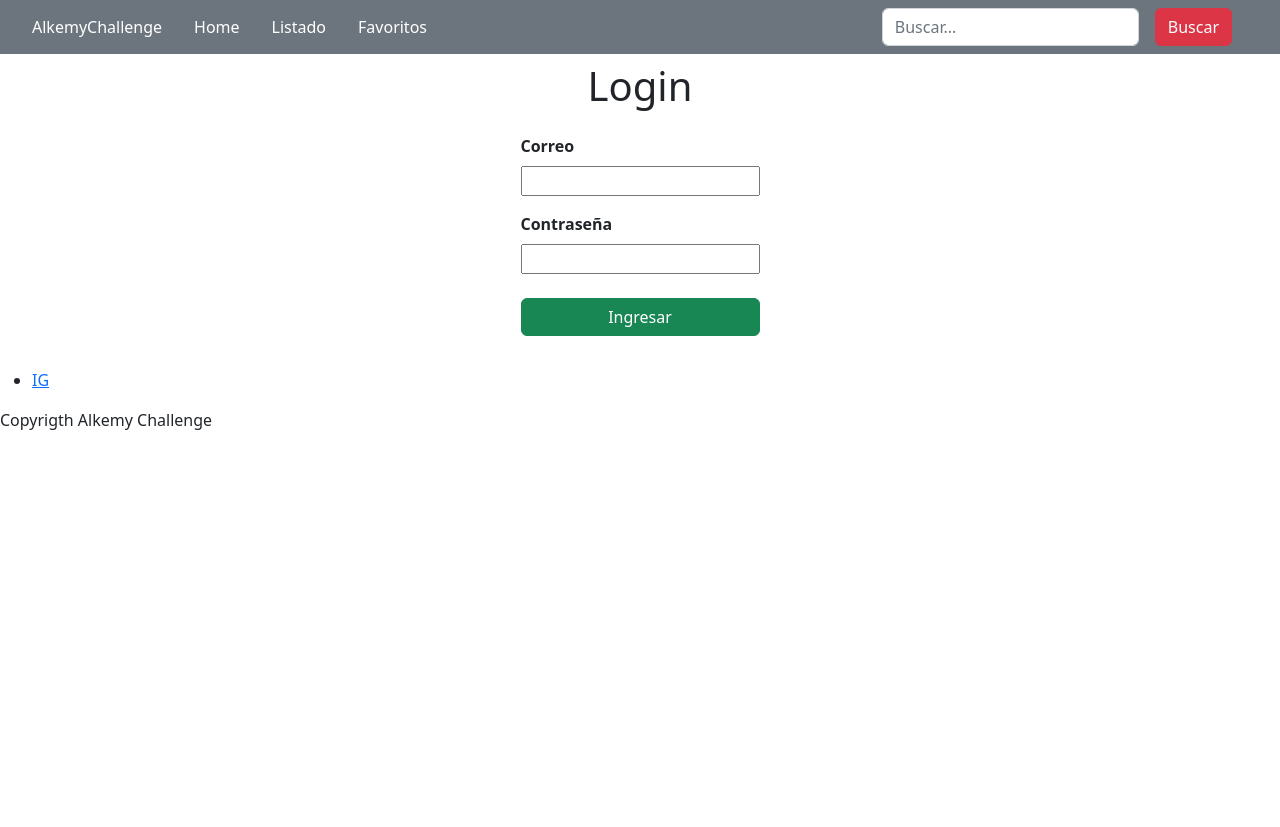
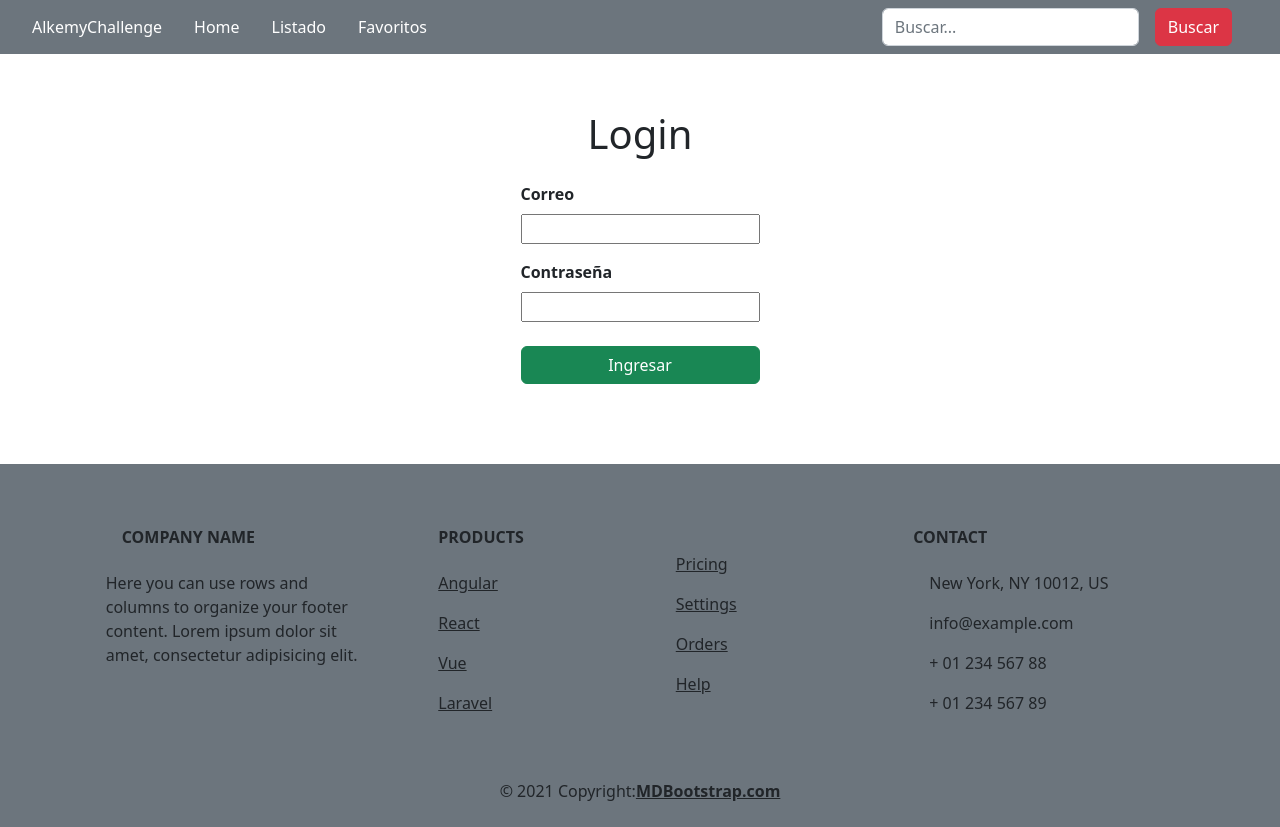
Before and after one commit to Mauricioam/AlkemyChallenge, a React (Create React App) app: page / in a window 1280 px wide. Before the commit the page ends 800 px from the top, so only its background shows below. Built offline with nearby package versions, Linux system fonts and the light colour scheme.

Commit message:
stilyng finish footer

```diff
--- a/src/components/Favoritos.jsx
+++ b/src/components/Favoritos.jsx
@@ -1,18 +1,39 @@
-import { useState, useEffect  } from "react"
+import { Navigate } from "react-router-dom";
+import "../css/components/card.css"
+function Favoritos({addOrRemoveFav , favorites}){
 
-function Favoritos(){
+    let token = sessionStorage.getItem("token");
 
-    const [favorites, setFavorites] = useState([]);
-
-    const getFavorites = () => {
-        const favsInLocal = localStorage.getItem("favs");
-        setFavorites(JSON.parse(favsInLocal));
-    }
-
-    useEffect(getFavorites,[])
 
     return (
         <>
+        {!token && <Navigate to="/" /> }
+        {!favorites.length && <><div className="container-fluid" style={{minHeight:"60vh"}}><p className="fw-bold my-3">No tienes agregado favoritos.</p></div></>}
+        <div className="row my-5">
+        {favorites.map((movie,idx) => {
+          return (
+            <div className="col-3" key={idx}>
+            <div className="card mx-2 mb-3 text-center card-size">
+              <button onClick={addOrRemoveFav} className=" favorite-btn" data-movieID={movie.id}>
+              <svg xmlns="http://www.w3.org/2000/svg" width="16" height="16" fill="red" class="bi bi-heart-fill" viewBox="0 0 16 16">
+              <path fill-rule="evenodd" d="M8 1.314C12.438-3.248 23.534 4.735 8 15-7.534 4.736 3.562-3.248 8 1.314z"/>
+               </svg>
+
+              </button>
+              <img src={movie.imgURL} className="img-fluid-top" alt="poster_image"/>
+              <div className="card-body">
+                <h5 className="card-title">{movie.title}</h5>
+                <p className="card-text">
+                {movie.overview.substring(0,100)}...
+                </p>
+              </div>
+            </div>
+            </div>
+
+          )
+        })}
+
+      </div>
         </>
     )
 };
--- a/src/components/Footer.jsx
+++ b/src/components/Footer.jsx
@@ -1,15 +1,79 @@
+
 
 function Footer(){
     return (
         <>
-        <footer>
-            <nav>
-                <ul>
-                    <li><a href="http://instagram.com" rel="nooponer noreferrer ">IG</a></li>
-                </ul>
-            </nav>
-            <p>Copyrigth Alkemy Challenge</p>
-        </footer>
+<footer className="text-center text-lg-start bg-secondary pt-3 footer-size">
+  <section className="">
+    <div className="container text-center text-md-start mt-5">
+      <div className="row mt-3">
+        <div className="col-md-3 col-lg-4 col-xl-3 mx-auto mb-4">
+          <h6 className="text-uppercase fw-bold mb-4">
+            <i className="fas fa-gem me-3"></i>Company name
+          </h6>
+          <p>
+            Here you can use rows and columns to organize your footer content. Lorem ipsum
+            dolor sit amet, consectetur adipisicing elit.
+          </p>
+        </div>
+
+        <div className="col-md-2 col-lg-2 col-xl-2 mx-auto mb-4">
+          <h6 className="text-uppercase fw-bold mb-4">
+            Products
+          </h6>
+          <p>
+            <a href="#!" className="text-reset">Angular</a>
+          </p>
+          <p>
+            <a href="#!" className="text-reset">React</a>
+          </p>
+          <p>
+            <a href="#!" className="text-reset">Vue</a>
+          </p>
+          <p>
+            <a href="#!" className="text-reset">Laravel</a>
+          </p>
+        </div>
+
+        <div className="col-md-3 col-lg-2 col-xl-2 mx-auto mb-4">
+          <h6 className="text-uppercase fw-bold mb-4">
+          </h6>
+          <p>
+            <a href="#!" className="text-reset">Pricing</a>
+          </p>
+          <p>
+            <a href="#!" className="text-reset">Settings</a>
+          </p>
+          <p>
+            <a href="#!" className="text-reset">Orders</a>
+          </p>
+          <p>
+            <a href="#!" className="text-reset">Help</a>
+          </p>
+        </div>
+
+        <div className="col-md-4 col-lg-3 col-xl-3 mx-auto mb-md-0 mb-4">
+          <h6 className="text-uppercase fw-bold mb-4">Contact</h6>
+          <p><i className="fas fa-home me-3"></i> New York, NY 10012, US</p>
+          <p>
+            <i className="fas fa-envelope me-3"></i>
+            info@example.com
+          </p>
+          <p><i className="fas fa-phone me-3"></i> + 01 234 567 88</p>
+          <p><i className="fas fa-print me-3"></i> + 01 234 567 89</p>
+        </div>
+
+      </div>
+
+    </div>
+  </section>
+
+
+  <div className="text-center p-4">
+    © 2021 Copyright:
+    <a className="text-reset fw-bold" href="https://mdbootstrap.com/">MDBootstrap.com</a>
+  </div>
+</footer>
         </>
     )
 }
--- /dev/null
+++ b/src/components/HeartIcon.jsx
@@ -0,0 +1,9 @@
+function HeartIcon(){
+    return (
+        <>
+
+        </>
+    )
+}
+
+export default HeartIcon;
--- a/src/components/Listado.jsx
+++ b/src/components/Listado.jsx
@@ -1,68 +1,75 @@
-import { useEffect , useState } from "react";
-import { Navigate , Link  } from "react-router-dom";
+import { useEffect, useState } from "react";
+import { Navigate, Link } from "react-router-dom";
 import axios from "axios";
 import swal from "@sweetalert/with-react";
 import "../css/components/favoriteBtn.css";
+import "../css/components/card.css";
+import HeartIcon from "./HeartIcon";
+
+function Listado({ addOrRemoveFav, favorites }) {
+  let token = sessionStorage.getItem("token");
+
+  const endPoint =
+    "https://api.themoviedb.org/3/discover/movie?api_key=a0f3bb61ecf1b015b1381fecd6742e7b&language=es-ES&page=1";
+
+  const [moviesList, setMoviesList] = useState([]);
 
 
+  const getApiData = () => {
+    axios
+      .get(endPoint)
+      /* LLamado solo del array con datos de las peliculas */
+      .then((response) => {
+        const apiData = response.data;
+        setMoviesList(apiData.results);
+      })
+      .catch((error) => {
+        swal("Hubo un error intenta mas tarde");
+      });
+  };
 
-function Listado({addOrRemoveFav}) {
 
-  let token = sessionStorage.getItem("token");
-
-  const endPoint = "https://api.themoviedb.org/3/discover/movie?api_key=a0f3bb61ecf1b015b1381fecd6742e7b&language=es-ES&page=1"
-
-  const [moviesList , setMoviesList] = useState([]);
-
-  const getApiData = () =>{
-
-    axios.get(endPoint)
-    /* LLamado solo del array con datos de las peliculas */
-    .then(response => {
-      const apiData = response.data;
-      setMoviesList(apiData.results)
-    })
-    .catch(error => {
-      swal("Hubo un error intenta mas tarde")
-    })
-  }
-
-  useEffect(getApiData,[setMoviesList])
+  useEffect(getApiData, [setMoviesList]);
 
   return (
     <>
       {/* Proteccion de ruta con token */}
-    {!token && <Navigate to={"/"}/>}
+      {!token && <Navigate to={"/"} />}
       {/* estructura basica  */}
-      <div className="row my-5">
-        {moviesList.map((movie,idx) => {
+      <div className="row my-5 ">
+        {moviesList.map((movie, idx) => {
           return (
-            <div className="col-3" key={idx}>
-            <div className="card mx-2 mb-3 text-center">
-              <button onClick={addOrRemoveFav} className=" favorite-btn" data-movieID={movie.id}>
-              <svg xmlns="http://www.w3.org/2000/svg" width="16" height="16" fill="red" class="bi bi-heart-fill" viewBox="0 0 16 16">
-              <path fill-rule="evenodd" d="M8 1.314C12.438-3.248 23.534 4.735 8 15-7.534 4.736 3.562-3.248 8 1.314z"/>
-               </svg>
-
+            <div className="col-3 p-0 d-flex justify-content-center"  key={idx}>
+              <div className="card mb-4 text-center card-size">
+                <button
+                  onClick={addOrRemoveFav}
+                  className="favorite-btn"
+                  data-movieID={movie.id}
+                >
+                  <HeartIcon/>
                 </button>
-              <img src={`https://image.tmdb.org/t/p/w185${movie.poster_path}`} className="img-fluid-top" alt="poster_image"/>
+                <img
+                  src={`https://image.tmdb.org/t/p/w185${movie.poster_path}`}
+                  className="img-fluid-top"
+                  alt="poster_image"
+                />
                 <div className="card-body">
                   <h5 className="card-title">{movie.title}</h5>
                   <p className="card-text">
-                {movie.overview.substring(0,100)}...
+                    {movie.overview.substring(0, 100)}...
                   </p>
-                <Link to={`/detalle?movieID=${movie.id}`} className="btn btn-secondary">
+                  <Link
+                    to={`/detalle?movieID=${movie.id}`}
+                    className="btn btn-secondary"
+                  >
                     Detail
                   </Link>
                 </div>
               </div>
             </div>
-
-          )
+          );
         })}
-
       </div>
-
     </>
   );
 }
--- a/src/components/Login.jsx
+++ b/src/components/Login.jsx
@@ -41,7 +41,9 @@ function Login() {
   return (
     <>
     {token && <Navigate to={"/listado"} /> }
-      <div className="d-flex justify-content-center">
+      <div className="d-flex justify-content-center align-items-center" style={{
+        margin:"3rem 0 3rem 0"
+      }}>
         <div className="my-2">
           <h1 className="display-6 text-center mb-4">Login</h1>
           <form onSubmit={submitHandler}>
--- a/src/components/Resultados.jsx
+++ b/src/components/Resultados.jsx
@@ -1,8 +1,12 @@
 import { useEffect, useState } from "react";
+import { Navigate } from "react-router-dom";
 import axios from "axios";
 import swal from "@sweetalert/with-react";
+import "../css/components/favoriteBtn.css"
 
-function Resultados (){
+function Resultados ({addOrRemoveFav}){
+
+  let token = sessionStorage.getItem("token");
 
     const [resultado , setResultado] = useState([]);
 
@@ -31,6 +35,7 @@ function Resultados (){
 
     return (
         <>
+        {!token && <Navigate to={"/"} />}
            <h2 className="my-4">Buscaste: {keyword}</h2>
          <div className="row my-5">
         {resultado.map((movie,idx) => {
@@ -38,6 +43,27 @@ function Resultados (){
             <>
             <div className="col-3" key={idx}>
             <div className="card mx-2 mb-3">
+            <button
+                  onClick={addOrRemoveFav}
+                  className="favorite-btn"
+                  data-movieID={movie.id}
+                >
+
+
+           {/*        <svg
+                    xmlns="http://www.w3.org/2000/svg"
+                    width="16"
+                    height="16"
+                    fill={"red"}
+                    class="bi bi-heart-fill"
+                    viewBox="0 0 16 16"
+                  >
+                    <path
+                      fill-rule="evenodd"
+                      d="M8 1.314C12.438-3.248 23.534 4.735 8 15-7.534 4.736 3.562-3.248 8 1.314z"
+                    />
+                  </svg> */}
+                </button>
               <img src={`https://image.tmdb.org/t/p/w185${movie.poster_path}`} alt="poster_image"/>
               <div className="card-body">
                 <h5 className="card-title">{movie.title}</h5>
--- /dev/null
+++ b/src/css/components/card.css
@@ -0,0 +1,5 @@
+.card-size{
+    width: 15rem;
+    height: 35rem;
+
+}
```
Also changed, not shown: src/App.js (+27 -5 lines), src/components/Cargando.jsx (added, +11 -0 lines). Lines whose indentation alone changed are shown as unchanged.
